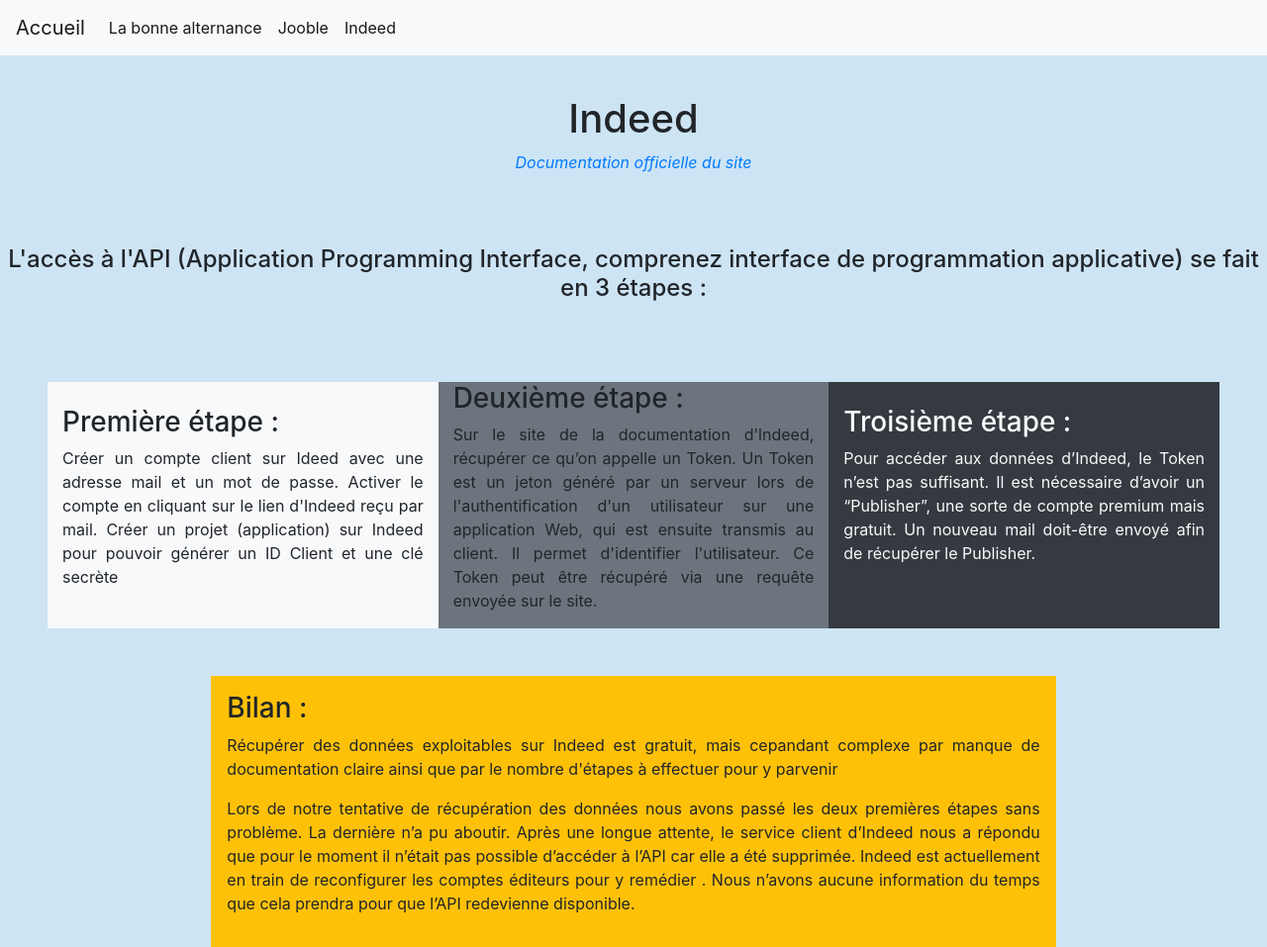
After one commit to webboy-fr/pitchouns, a PHP site: page /indeed.php in a window 1280 px wide. The commit adds this page. Shown: the whole page at 99% size. Run offline with PHP 8.4, Linux system fonts and the light colour scheme.

Commit message:
ajout indeed + css

```diff
--- /dev/null
+++ b/indeed.php
@@ -0,0 +1,70 @@
+<!DOCTYPE html>
+<html lang="en">
+
+<head>
+    <meta charset="UTF-8">
+    <meta http-equiv="X-UA-Compatible" content="IE=edge">
+    <meta name="viewport" content="width=device-width, initial-scale=1.0">
+    <link rel="stylesheet" href="https://maxcdn.bootstrapcdn.com/bootstrap/4.0.0/css/bootstrap.min.css" integrity="sha384-Gn5384xqQ1aoWXA+058RXPxPg6fy4IWvTNh0E263XmFcJlSAwiGgFAW/dAiS6JXm" crossorigin="anonymous">
+    <title>Document</title>
+</head>
+<? require "nav.php" ?>
+
+<body style="background-color: #CDE4F5 ;">
+    <br><br>
+
+    <div class="col-8 m-auto text-center p-5">
+        <h1>Indeed</h1>
+
+        <i><a href="https://opensource.indeedeng.io/api-documentation/" target="_blank">Documentation officielle du site</a></i>
+    </div><br>
+
+    <div class="m-auto text-center">
+        <h4>L'accès à l'API (Application Programming Interface, comprenez interface de programmation applicative)
+            se fait en 3 étapes :</h4>
+    </div>
+
+    <br>
+    <div class="row m-auto text-justify p-5">
+        <div class="col-4 bg-light"><br>
+            <h3>Première étape :</h3>
+
+            <p>Créer un compte client sur Ideed avec une adresse mail et un mot de passe. Activer le compte en cliquant sur le lien d'Indeed reçu par mail.
+                Créer un projet (application) sur Indeed pour pouvoir générer un ID Client et une clé secrète</p>
+        </div>
+
+        <div class="col-4 bg-secondary">
+            <h3>Deuxième étape :</h3>
+
+            <p>Sur le site de la documentation d’Indeed, récupérer ce qu’on appelle un Token.
+                Un Token est un jeton généré par un serveur lors de l'authentification d'un utilisateur sur une application Web,
+                qui est ensuite transmis au client. Il permet d'identifier l'utilisateur.
+                Ce Token peut être récupéré via une requête envoyée sur le site.</p>
+        </div>
+
+        <!-- Insérer le code ici -->
+
+        <div class="col-4 bg-dark text-light"><br>
+            <h3>Troisième étape :</h3>
+
+            <p>Pour accéder aux données d’Indeed, le Token n’est pas suffisant. Il est nécessaire d’avoir un “Publisher”,
+                une sorte de compte premium mais gratuit. Un nouveau mail doit-être envoyé afin de récupérer le Publisher.</p>
+        </div>
+    </div>
+
+    <div class="col-8 m-auto text-justify bg-warning p-3">
+        <h3>Bilan :</h3>
+
+        <p>Récupérer des données exploitables sur Indeed est gratuit, mais cepandant complexe par manque de documentation claire
+            ainsi que par le nombre d'étapes à effectuer pour y parvenir</p>
+        <p>Lors de notre tentative de récupération des données nous avons passé les deux premières étapes sans problème.
+            La dernière n’a pu aboutir. Après une longue attente, le service client d’Indeed nous a répondu que pour le moment
+            il n’était pas possible d’accéder à l’API car elle a été supprimée. Indeed est actuellement en train de reconfigurer
+            les comptes éditeurs pour y remédier . Nous n’avons aucune information du temps que cela prendra pour que l’API redevienne disponible.
+        </p>
+    </div>
+
+
+</body>
+
+</html>
--- a/jooble.php
+++ b/jooble.php
@@ -4,10 +4,12 @@
     <meta charset="UTF-8">
     <meta http-equiv="X-UA-Compatible" content="IE=edge">
     <meta name="viewport" content="width=device-width, initial-scale=1.0">
+    <link rel="stylesheet" href="https://maxcdn.bootstrapcdn.com/bootstrap/4.0.0/css/bootstrap.min.css" integrity="sha384-Gn5384xqQ1aoWXA+058RXPxPg6fy4IWvTNh0E263XmFcJlSAwiGgFAW/dAiS6JXm" crossorigin="anonymous">
     <title>Document</title>
 </head>
-<body>
-
+<?require "nav.php"?>
+<body style="background-color: #CDE4F5 ;">
+<br><br><br>
 <form action="" method="post">
     <input type="text" name="metier">
     <input type="text" name="lieu">
--- /dev/null
+++ b/nav.php
@@ -0,0 +1,24 @@
+<link rel="stylesheet" href="https://maxcdn.bootstrapcdn.com/bootstrap/4.0.0/css/bootstrap.min.css" integrity="sha384-Gn5384xqQ1aoWXA+058RXPxPg6fy4IWvTNh0E263XmFcJlSAwiGgFAW/dAiS6JXm" crossorigin="anonymous">
+
+
+
+<nav class="navbar navbar-expand-lg navbar-light bg-light fixed-top">
+  <a class="navbar-brand" href="index.php">Accueil</a>
+  <button class="navbar-toggler" type="button" data-toggle="collapse" data-target="#navbarSupportedContent" aria-controls="navbarSupportedContent" aria-expanded="false" aria-label="Toggle navigation">
+    <span class="navbar-toggler-icon"></span>
+  </button>
+
+  <div class="collapse navbar-collapse" id="navbarSupportedContent">
+    <ul class="navbar-nav mr-auto">
+      <li class="nav-item active">
+        <a class="nav-link" href="welcome.php">La bonne alternance<span class="sr-only">(current)</span></a>
+      </li>
+      <li class="nav-item active">
+        <a class="nav-link" href="jooble.php">Jooble<span class="sr-only">(current)</span></a>
+      </li>
+      <li class="nav-item active">
+        <a class="nav-link" href="indeed.php">Indeed<span class="sr-only">(current)</span></a>
+      </li>
+    </ul>
+  </div>
+</nav>
```
Also changed, not shown: index.php (+90 -14 lines), welcome.php (+25 -7 lines), img/alternance.jpg (added), img/arrow.png (added), img/arrowdown.png (added), img/indeed.png (added), img/jooble.png (added), img/jungle.png (added), img/orange.png (added), img/redcross.png (added).
